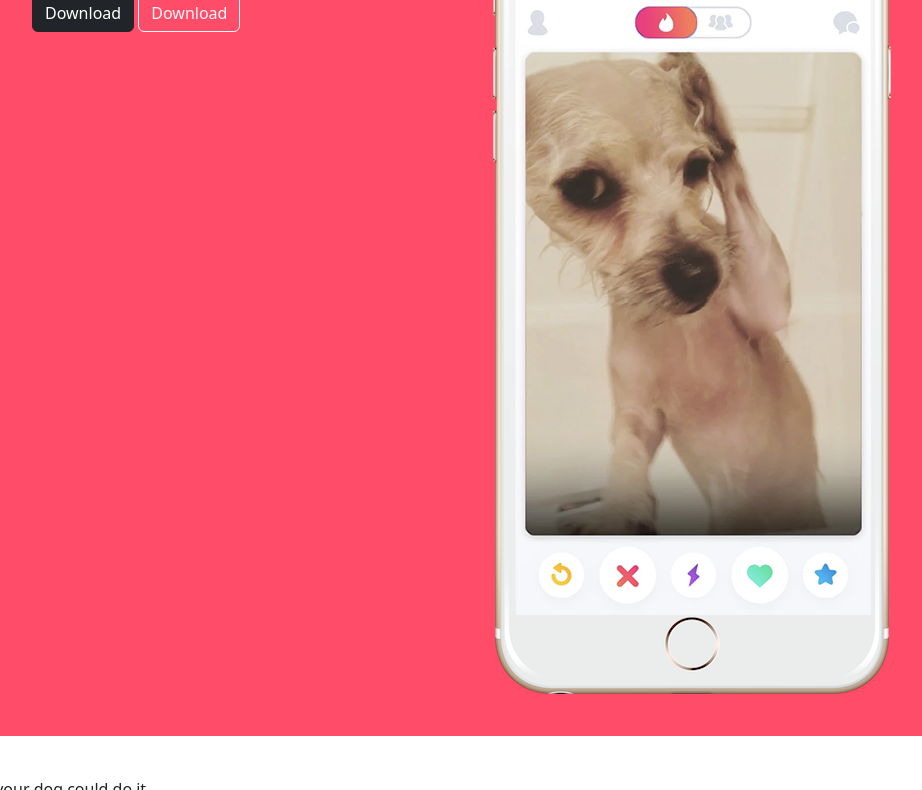
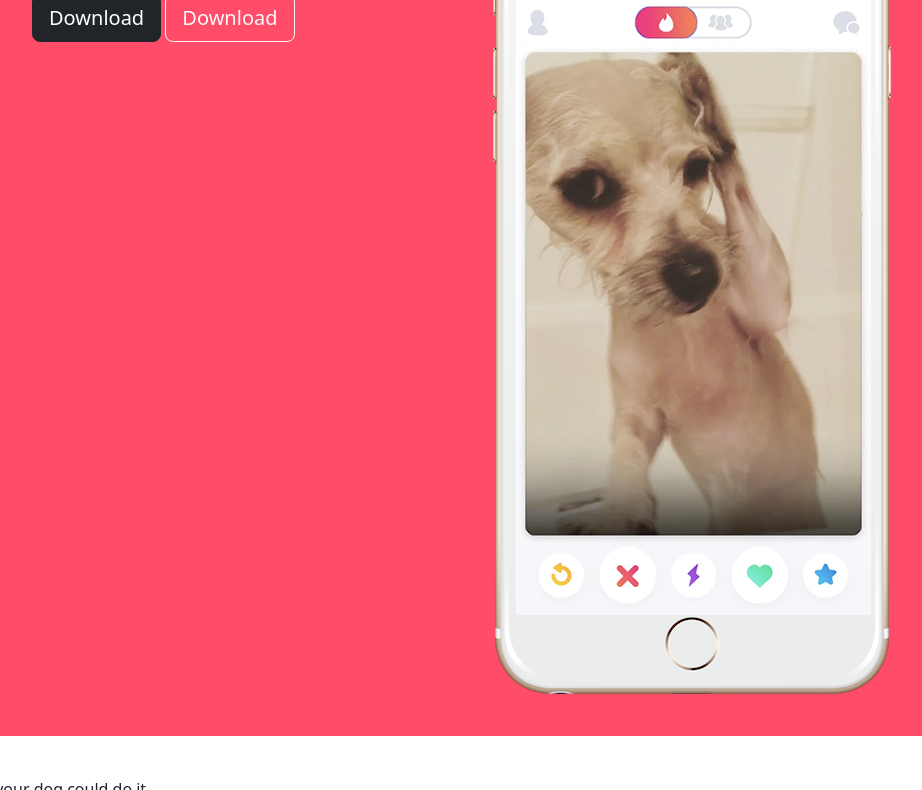
Before and after one commit to ValentinAr7/Tind-og-er, a plain HTML site: page index.html in a window 1280 px wide. Shown: the part 204-994 px from the top of the page, without its empty margins (160-1082 px from the left). Drawn offline with nearby package versions, Linux system fonts and the light colour scheme.

Commit message:
buttons large size

```diff
--- a/index.html
+++ b/index.html
@@ -60,8 +60,8 @@
 
         <div class="col-lg-6">
           <h1 class="h1">Meet new and interesting dogs nearby.</h1>
-          <button type="button" class="btn btn-dark">Download</button>
-          <button type="button" class="btn btn-outline-light">Download</button>
+          <button type="button" class="btn btn-dark btn-lg">Download</button>
+          <button type="button" class="btn btn-outline-light btn-lg">Download</button>
         </div>
         <div class="col-lg-6">
           <img src="images/iphone6.png" alt="iphone-mockup">
```
